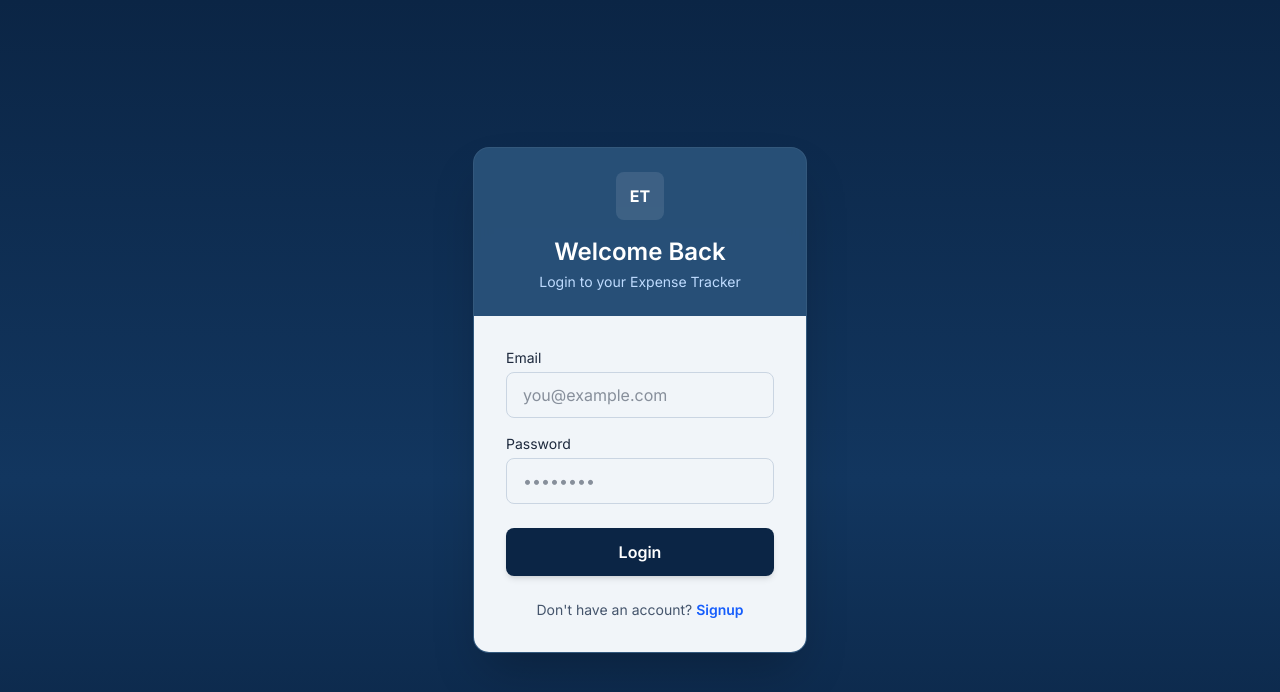
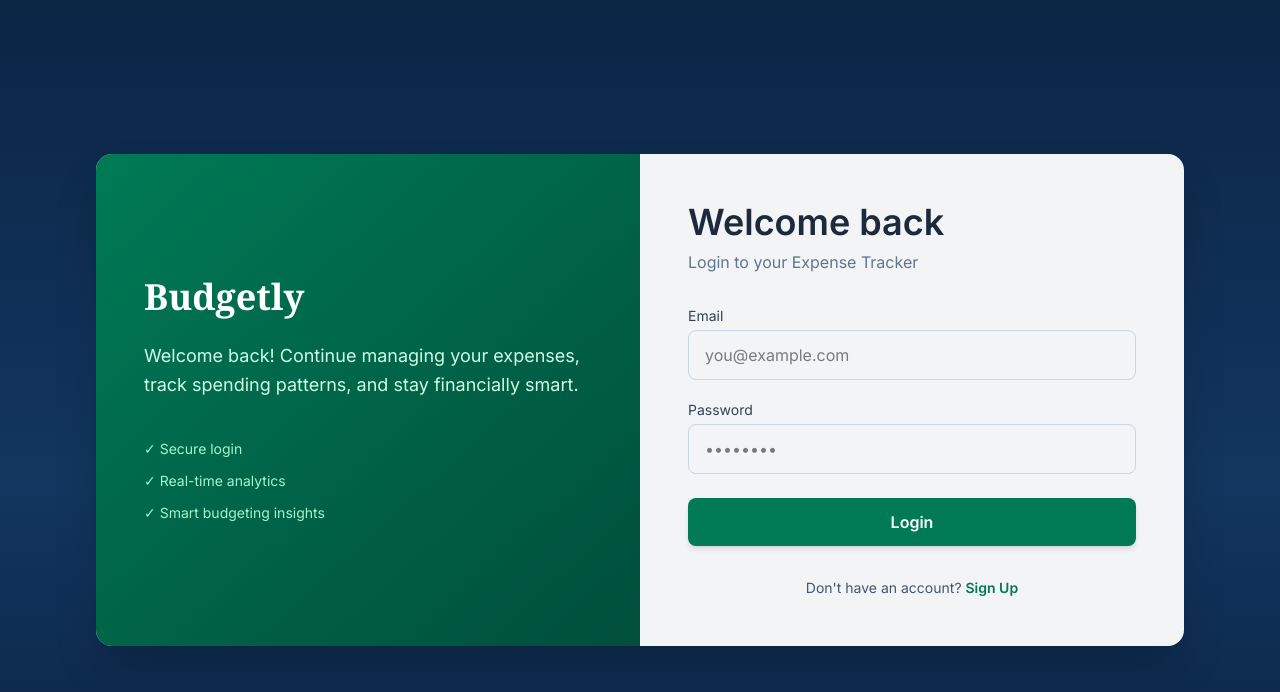
Before and after one commit to suhanidhar25/budgetly, a React (Vite) app in the folder frontend/: page / in a window 1280 px wide. Shown: the top 692 px of the page. Built offline with nearby package versions, Linux system fonts and the light colour scheme.

Commit message:
ui updates

```diff
--- a/frontend/src/AuthContext.jsx
+++ b/frontend/src/AuthContext.jsx
@@ -1,7 +1,9 @@
 import React, { createContext, useState, useEffect } from "react";
+import API from "./api";
 
 export const AuthContext = createContext({
   token: null,
+  isAuthenticated: false,
   isLoading: true,
   login: () => {},
   logout: () => {},
@@ -11,36 +13,52 @@ export function AuthProvider({ children }) {
   const [token, setToken] = useState(null);
   const [isLoading, setIsLoading] = useState(true);
 
-  // Load token when app starts
+  /* ================= LOAD TOKEN ON APP START ================= */
   useEffect(() => {
-  const storedToken = localStorage.getItem("token");
+    const storedToken = localStorage.getItem("token");
 
-  if (storedToken) {
-    setToken(storedToken);
-  }
+    if (storedToken) {
+      setToken(storedToken);
 
-  setIsLoading(false); // ✅ VERY IMPORTANT
-}, []);
+      // attach token to axios automatically
+      API.defaults.headers.common[
+        "Authorization"
+      ] = `Bearer ${storedToken}`;
+    }
 
+    setIsLoading(false);
+  }, []);
 
+  /* ================= LOGIN ================= */
+  const login = (newToken) => {
+    localStorage.setItem("token", newToken);
+    setToken(newToken);
 
+    // auto attach token to every request
+    API.defaults.headers.common[
+      "Authorization"
+    ] = `Bearer ${newToken}`;
+  };
 
-  // LOGIN ✅
-  const login = (token) => {
-  localStorage.setItem("token", token);
-  setToken(token);
-};
-
-
-  // LOGOUT ✅
+  /* ================= LOGOUT ================= */
   const logout = () => {
     localStorage.removeItem("token");
     setToken(null);
 
+    // remove auth header
+    delete API.defaults.headers.common["Authorization"];
   };
 
   return (
-    <AuthContext.Provider value={{ token, isLoading, login, logout }}>
+    <AuthContext.Provider
+      value={{
+        token,
+        isAuthenticated: !!token,
+        isLoading,
+        login,
+        logout,
+      }}
+    >
       {children}
     </AuthContext.Provider>
   );
--- a/frontend/src/components/Login.jsx
+++ b/frontend/src/components/Login.jsx
@@ -25,42 +25,52 @@ function Login({ goToSignup }) {
   };
 
   return (
-  <div className="min-h-screen flex items-center justify-center px-4">
-
-    {/* Auth Card */}
+    <div>
+      {/* MAIN FINTECH CONTAINER */}
       <form
         onSubmit={handleLogin}
         className="
-        w-full max-w-md
+          w-full
+          max-w-6xl
+          grid
+          lg:grid-cols-2
           rounded-2xl
-        border border-white/10
-        bg-[#1f4a73]/90
+          overflow-hidden
           shadow-2xl
+          bg-white/95
           backdrop-blur
-        overflow-hidden
         "
       >
-      {/* Header */}
-      <div className="px-8 py-6 text-center bg-white/5">
-        <div className="w-12 h-12 mx-auto mb-4 bg-white/10 text-white rounded-lg flex items-center justify-center font-bold">
-          ET
+        {/* ================= LEFT BRAND PANEL ================= */}
+        <div className="hidden lg:flex flex-col justify-center p-12 bg-linear-to-br from-emerald-700 to-emerald-900 text-white">
+          <h1 className="text-4xl font-serif font-semibold mb-6">Budgetly</h1>
+
+          <p className="text-emerald-100 text-lg leading-relaxed max-w-md">
+            Welcome back! Continue managing your expenses, track spending
+            patterns, and stay financially smart.
+          </p>
+
+          <div className="mt-10 space-y-3 text-emerald-200 text-sm">
+            <p>✓ Secure login</p>
+            <p>✓ Real-time analytics</p>
+            <p>✓ Smart budgeting insights</p>
+          </div>
         </div>
 
-        <h2 className="text-2xl font-semibold text-white">
-          Welcome Back
+        {/* ================= RIGHT FORM PANEL ================= */}
+        <div className="p-8 md:p-12 flex flex-col justify-center">
+          {/* Header */}
+          <div className="mb-8 text-center lg:text-left">
+            <h2 className="text-3xl md:text-4xl font-semibold text-slate-800">
+              Welcome back
             </h2>
 
-        <p className="text-sm text-blue-200 mt-1">
-          Login to your Expense Tracker
-        </p>
+            <p className="text-slate-500 mt-2">Login to your Expense Tracker</p>
           </div>
 
-      {/* Body */}
-      <div className="bg-slate-100 text-slate-800 p-8">
-
           {/* Email */}
-        <div className="mb-4">
-          <label className="block text-sm font-medium mb-1">
+          <div className="mb-5">
+            <label className="block text-sm font-medium mb-1 text-slate-700">
               Email
             </label>
 
@@ -71,19 +81,22 @@ function Login({ goToSignup }) {
               onChange={(e) => setEmail(e.target.value)}
               required
               className="
-              w-full px-4 py-2.5
+                w-full
+                px-4 py-3
                 rounded-lg
-              border border-slate-300
+                border
+                border-slate-300
                 focus:outline-none
-              focus:ring-2 focus:ring-blue-400
-              focus:border-blue-400
+                focus:ring-2
+                focus:ring-emerald-600
+                transition
               "
             />
           </div>
 
           {/* Password */}
           <div className="mb-6">
-          <label className="block text-sm font-medium mb-1">
+            <label className="block text-sm font-medium mb-1 text-slate-700">
               Password
             </label>
 
@@ -94,12 +107,15 @@ function Login({ goToSignup }) {
               onChange={(e) => setPassword(e.target.value)}
               required
               className="
-              w-full px-4 py-2.5
+                w-full
+                px-4 py-3
                 rounded-lg
-              border border-slate-300
+                border
+                border-slate-300
                 focus:outline-none
-              focus:ring-2 focus:ring-blue-400
-              focus:border-blue-400
+                focus:ring-2
+                focus:ring-emerald-600
+                transition
               "
             />
           </div>
@@ -109,38 +125,35 @@ function Login({ goToSignup }) {
             type="submit"
             className="
               w-full
+              bg-emerald-700
+              hover:bg-emerald-800
+              text-white
+              font-semibold
               py-3
               rounded-lg
-            font-semibold
-            text-white
-            bg-[#0b2545]
-            hover:bg-[#081a30]
               transition
               shadow-md
-            active:scale-[0.98]
+              hover:shadow-lg
             "
           >
             Login
           </button>
 
           {/* Signup Link */}
-        <p className="text-sm text-center text-slate-600 mt-6">
+          <p className="text-sm text-center text-slate-600 mt-8">
             Don't have an account?{" "}
             <button
               type="button"
               onClick={goToSignup}
-            className="text-blue-600 font-semibold hover:underline"
+              className="text-emerald-700 font-semibold hover:underline"
             >
-            Signup
+              Sign Up
             </button>
           </p>
         </div>
       </form>
     </div>
   );
-
-
-
 }
 
 export default Login;
--- a/frontend/src/components/Signup.jsx
+++ b/frontend/src/components/Signup.jsx
@@ -23,42 +23,54 @@ function Signup({ goToLogin }) {
   };
 
   return (
-  <div className="min-h-screen flex items-center justify-center px-4">
-
-    {/* Auth Card */}
+    <div>
+      {/* MAIN FINTECH CONTAINER */}
       <form
         onSubmit={handleSignup}
         className="
-        w-full max-w-md
+          w-full
+          max-w-6xl
+          grid
+          lg:grid-cols-2
           rounded-2xl
-        border border-white/10
-        bg-[#1f4a73]/90
+          overflow-hidden
           shadow-2xl
+          bg-white/95
           backdrop-blur
-        overflow-hidden
         "
       >
-      {/* Header */}
-      <div className="px-8 py-6 text-center bg-white/5">
-        <div className="w-12 h-12 mx-auto mb-4 bg-white/10 text-white rounded-lg flex items-center justify-center font-bold">
-          ET
+        {/* ================= LEFT BRAND PANEL ================= */}
+        <div className="hidden lg:flex flex-col justify-center p-12 bg-linear-to-br from-emerald-700 to-emerald-900 text-white">
+          <h1 className="text-4xl font-serif font-semibold mb-6">Budgetly</h1>
+
+          <p className="text-emerald-100 text-lg leading-relaxed max-w-md">
+            Take control of your finances with smart expense tracking, real-time
+            insights, and powerful budgeting tools.
+          </p>
+
+          <div className="mt-10 space-y-3 text-emerald-200 text-sm">
+            <p>✓ Track expenses effortlessly</p>
+            <p>✓ Smart analytics dashboard</p>
+            <p>✓ Secure cloud sync</p>
+          </div>
         </div>
 
-        <h2 className="text-2xl font-semibold text-white">
-          Create Account
+        {/* ================= RIGHT FORM PANEL ================= */}
+        <div className="p-8 md:p-12 flex flex-col justify-center">
+          {/* Header */}
+          <div className="mb-8 text-center lg:text-left">
+            <h2 className="text-3xl md:text-4xl font-semibold text-slate-800">
+              Create your account
             </h2>
 
-        <p className="text-sm text-blue-200 mt-1">
+            <p className="text-slate-500 mt-2">
               Start tracking your expenses today
             </p>
           </div>
 
-      {/* Body */}
-      <div className="bg-slate-100 text-slate-800 p-8">
-
           {/* Email */}
-        <div className="mb-4">
-          <label className="block text-sm font-medium mb-1">
+          <div className="mb-5">
+            <label className="block text-sm font-medium mb-1 text-slate-700">
               Email
             </label>
 
@@ -69,19 +81,22 @@ function Signup({ goToLogin }) {
               onChange={(e) => setEmail(e.target.value)}
               required
               className="
-              w-full px-4 py-2.5
+                w-full
+                px-4 py-3
                 rounded-lg
-              border border-slate-300
+                border
+                border-slate-300
                 focus:outline-none
-              focus:ring-2 focus:ring-blue-400
-              focus:border-blue-400
+                focus:ring-2
+                focus:ring-emerald-600
+                transition
               "
             />
           </div>
 
           {/* Password */}
           <div className="mb-6">
-          <label className="block text-sm font-medium mb-1">
+            <label className="block text-sm font-medium mb-1 text-slate-700">
               Password
             </label>
 
@@ -92,52 +107,53 @@ function Signup({ goToLogin }) {
               onChange={(e) => setPassword(e.target.value)}
               required
               className="
-              w-full px-4 py-2.5
+                w-full
+                px-4 py-3
                 rounded-lg
-              border border-slate-300
+                border
+                border-slate-300
                 focus:outline-none
-              focus:ring-2 focus:ring-blue-400
-              focus:border-blue-400
+                focus:ring-2
+                focus:ring-emerald-600
+                transition
               "
             />
           </div>
 
-        {/* Button */}
+          {/* Submit */}
           <button
             type="submit"
             className="
               w-full
+              bg-emerald-700
+              hover:bg-emerald-800
+              text-white
+              font-semibold
               py-3
               rounded-lg
-            font-semibold
-            text-white
-            bg-[#0b2545]
-            hover:bg-[#081a30]
               transition
               shadow-md
-            active:scale-[0.98]
+              hover:shadow-lg
             "
           >
             Create Account
           </button>
 
           {/* Login Link */}
-        <p className="text-sm text-center text-slate-600 mt-6">
+          <p className="text-sm text-center text-slate-600 mt-8">
             Already have an account?{" "}
             <button
               type="button"
               onClick={goToLogin}
-            className="text-blue-600 font-semibold hover:underline"
+              className="text-emerald-700 font-semibold hover:underline"
             >
               Login
             </button>
           </p>
         </div>
-
       </form>
     </div>
   );
-
 }
 
 export default Signup;
--- a/frontend/src/index.css
+++ b/frontend/src/index.css
@@ -79,8 +79,8 @@ body {
   border-radius: 0.5rem;
   font-weight: 600;
   color: #ffffff;
-
-  background: linear-gradient(180deg,#1e3a5f,#0b2545);
+  /* green primary to match mock */
+  background: linear-gradient(180deg,#166534,#14532d);
   box-shadow: 0 6px 14px rgba(0,0,0,0.3);
 
   transition: transform 0.2s ease, box-shadow 0.2s ease;
@@ -132,7 +132,7 @@ body.light-theme select {
 
 /* buttons */
 body.light-theme .primary-btn {
-  background: linear-gradient(180deg,#2563eb,#1e40af);
+  background: linear-gradient(180deg,#16a34a,#15803d);
 }
 
 /* =====================================================
--- a/frontend/src/layout/MainLayout.jsx
+++ b/frontend/src/layout/MainLayout.jsx
@@ -15,34 +15,31 @@ export default function MainLayout({ children }) {
 
   return (
     <div className="min-h-screen flex flex-col text-white overflow-x-hidden">
-
       {/* ================= NAVBAR ================= */}
       <nav className="w-full bg-black/20 backdrop-blur border-b border-white/10">
         <div className="max-w-7xl mx-auto px-4 sm:px-6 lg:px-8 py-3">
-
           {/* TOP ROW */}
           <div className="flex flex-wrap items-center justify-between gap-3">
-
             {/* LEFT */}
             <div className="flex items-center gap-3">
-              <div className="w-9 h-9 bg-white/10 rounded-lg flex items-center justify-center">
-                💳
-              </div>
-              <span className="font-semibold tracking-wide">
-                Budgetly
-              </span>
+              <span className="font-semibold tracking-wide">Budgetly</span>
             </div>
 
             {/* NAV LINKS */}
             <div className="flex flex-wrap items-center gap-2 text-sm">
-              <Link to="/" className={navLink("/")}>Home</Link>
-              <Link to="/dashboard" className={navLink("/dashboard")}>Dashboard</Link>
-              <Link to="/analytics" className={navLink("/analytics")}>Analytics</Link>
-              <Link to="/settings" className={navLink("/settings")}>Settings</Link>
-
-
+              <Link to="/" className={navLink("/")}>
+                Home
+              </Link>
+              <Link to="/dashboard" className={navLink("/dashboard")}>
+                Dashboard
+              </Link>
+              <Link to="/analytics" className={navLink("/analytics")}>
+                Analytics
+              </Link>
+              <Link to="/settings" className={navLink("/settings")}>
+                Settings
+              </Link>
             </div>
-
           </div>
         </div>
       </nav>
@@ -66,11 +63,8 @@ export default function MainLayout({ children }) {
       {/* ================= FOOTER ================= */}
       <footer className="text-center text-blue-300 text-sm py-6">
         <p>Built by Suhani Dhar</p>
-        <p className="text-xs text-blue-400 mt-1">
-          © 2025 Expense Tracker
-        </p>
+        <p className="text-xs text-blue-400 mt-1">© 2025 Expense Tracker</p>
       </footer>
-
     </div>
   );
 }
```
Lines whose indentation alone changed are shown as unchanged.
